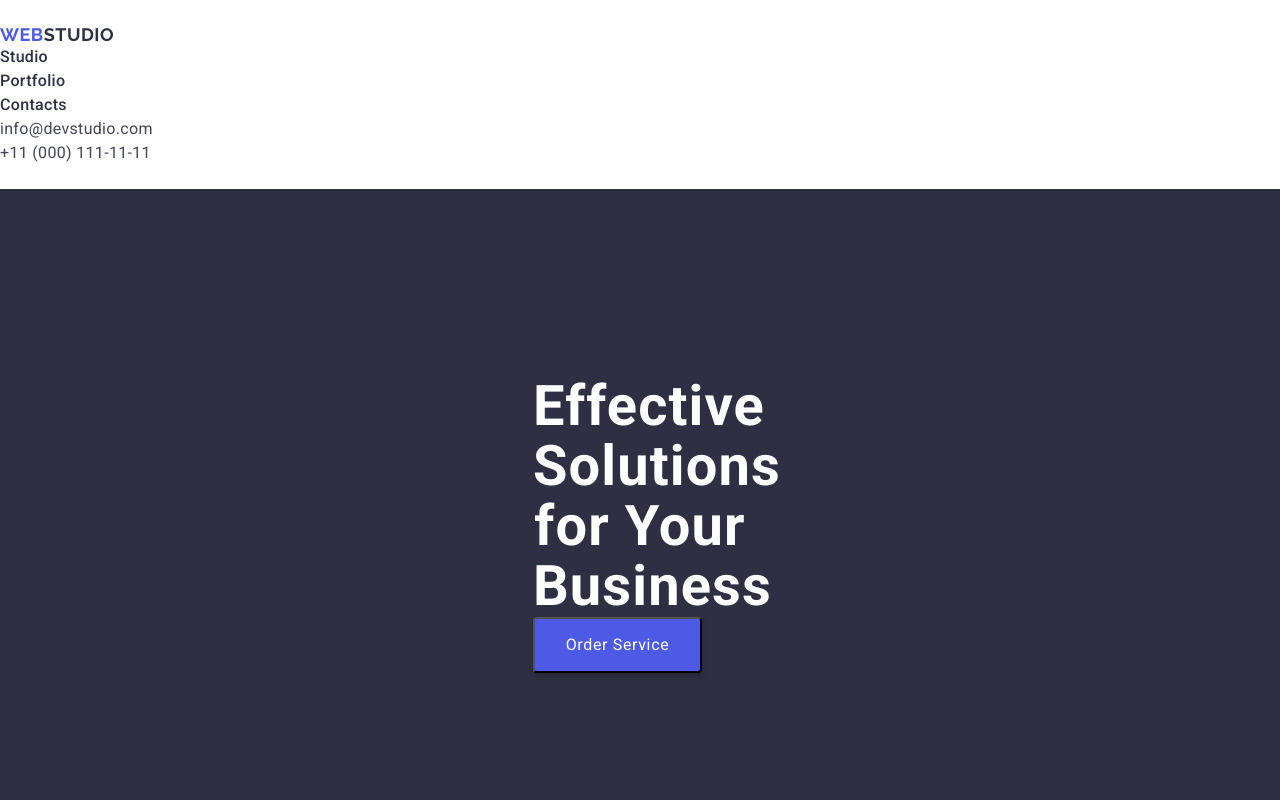
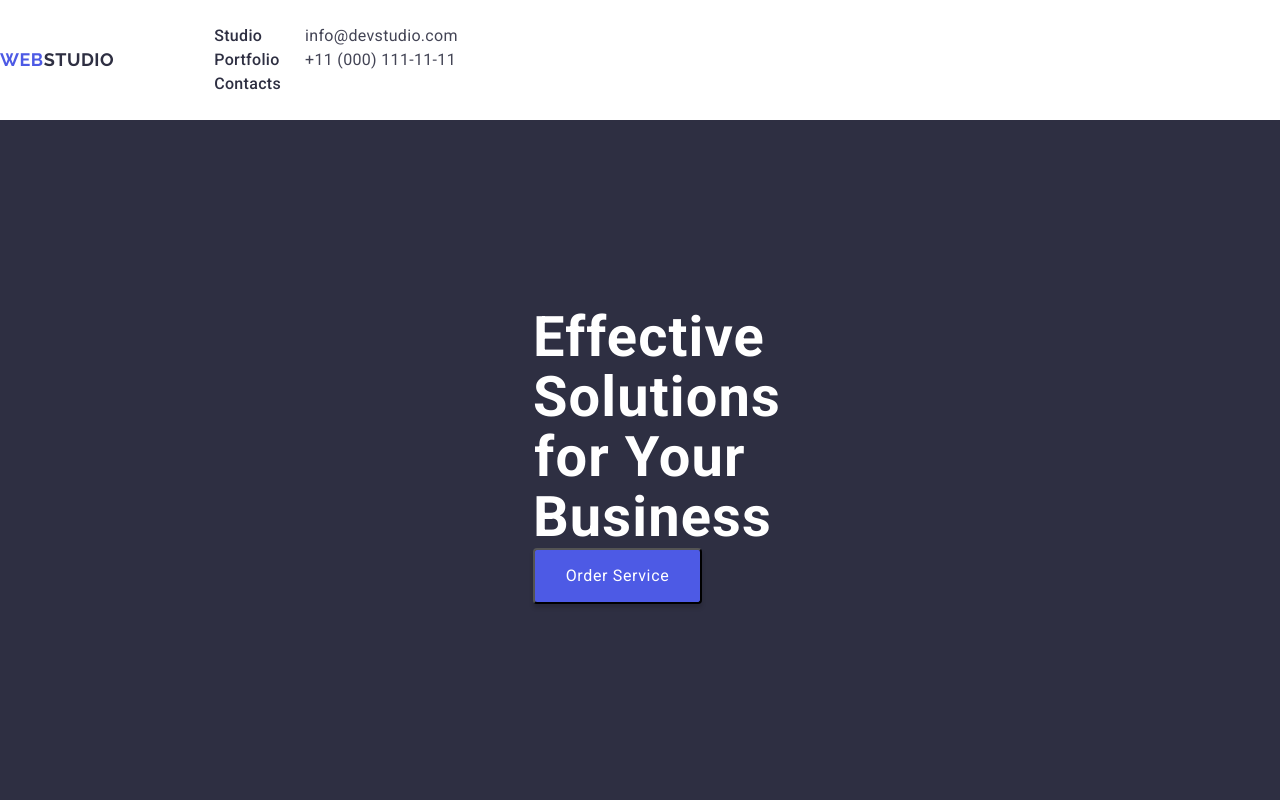
Before and after one commit to Notisi/goit-markup-hw-03, a plain HTML site: page index.html in a window 1280 px wide. Shown: the top 800 px of the page. Drawn offline with nearby package versions, Linux system fonts and the light colour scheme.

Commit message:
add index file

```diff
--- a/css/styles.css
+++ b/css/styles.css
@@ -45,9 +45,19 @@ img {
 /* ------------------HEADER------------------------- */
 
 .header {
+    border-bottom:1px, solid #e7e9fc;
     padding-top: 24px;
     padding-bottom: 24px;
 
+}
+
+.nav-header {
+    display: flex;
+    align-items: center;
+}
+
+.div-header {
+    display: flex;
 }
 
 .header-logo {
@@ -58,13 +68,21 @@ line-height: 117%;
 letter-spacing: 0.03em;
 text-transform: uppercase;
 color: #4d5ae5;
+margin-right: 76px;
 }
 
 .studio-span {
     color: #2e2f42;
 }
 
+.header-menu {
+    display: flex;
+    gap: 40px;
+
+}
+
 .header-menu-link {
+    padding: 24px;
 font-weight: 500;
 font-size: 16px;
 line-height: 150%;
@@ -88,7 +106,9 @@ color: #2e2f42;
 }
 
 .adress {
+    display: flex;
     font-style: normal;
+    gap: 40px;
 }
 
 .contacts:hover {
--- a/index.html
+++ b/index.html
@@ -12,9 +12,10 @@
 </head>
 <body>
     <header class="header">
-        <nav>
+<div class="div-header" class="container">
+            <nav class="nav-header">
             <a href="./index.html" class="header-logo">Web<span class="studio-span">Studio</span></a>
-        <ul>
+            <ul class="menu-header">
                 <li><a href="./index.html" class="header-menu-link">Studio</a></li>
                 <li><a href="" class="header-menu-link">Portfolio</a></li>
                 <li><a href="" class="header-menu-link">Contacts</a></li>
@@ -26,6 +27,7 @@
                 <li><a class="contacts" href="tel:+110001111111" target="_blank" rel="noopener noreferrer">+11 (000) 111-11-11</a></li>
             </ul>
             </address>
+</div>
     </header>
     <main>
         <section class="hero">
```
Lines whose indentation alone changed are shown as unchanged.
